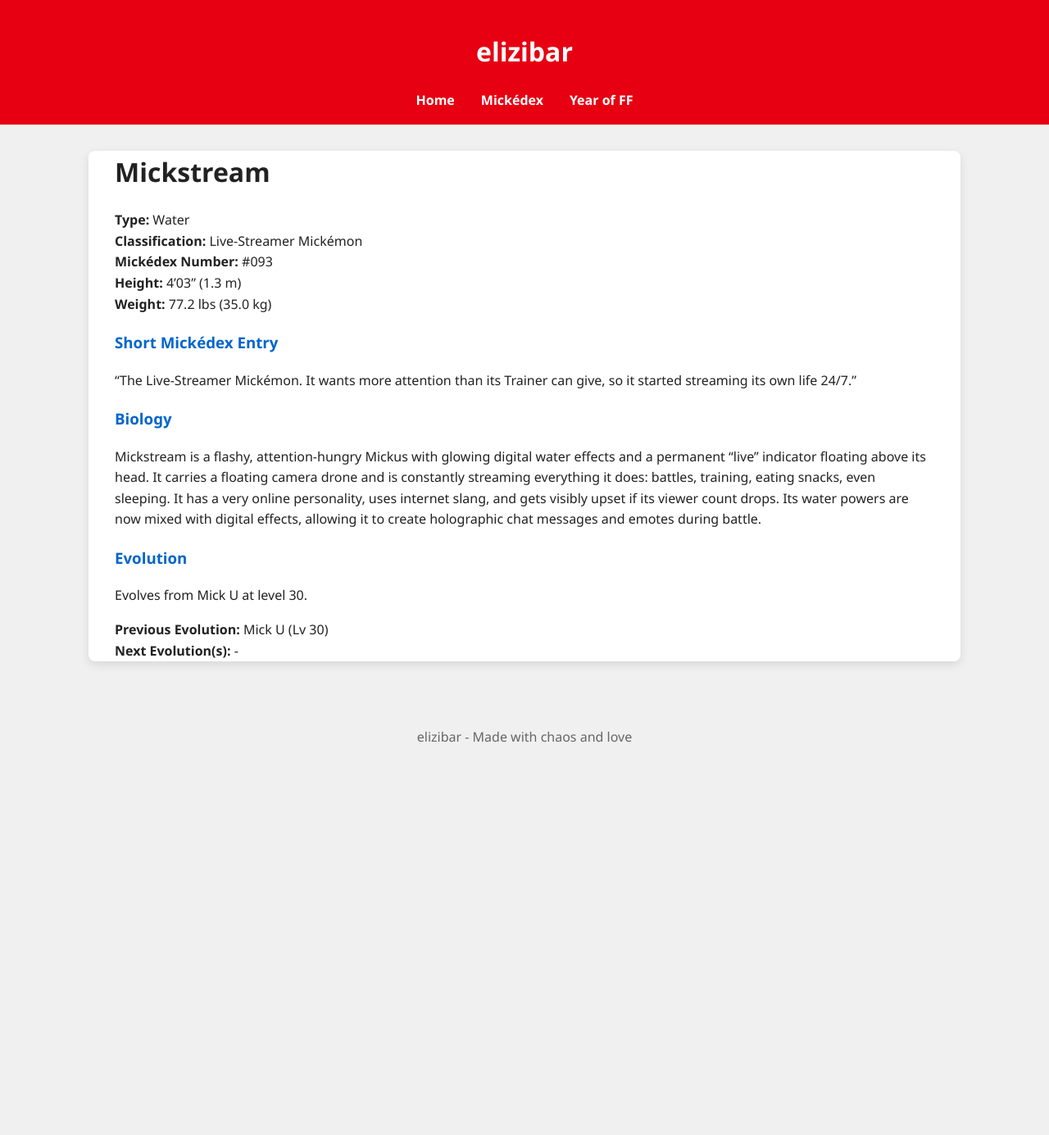
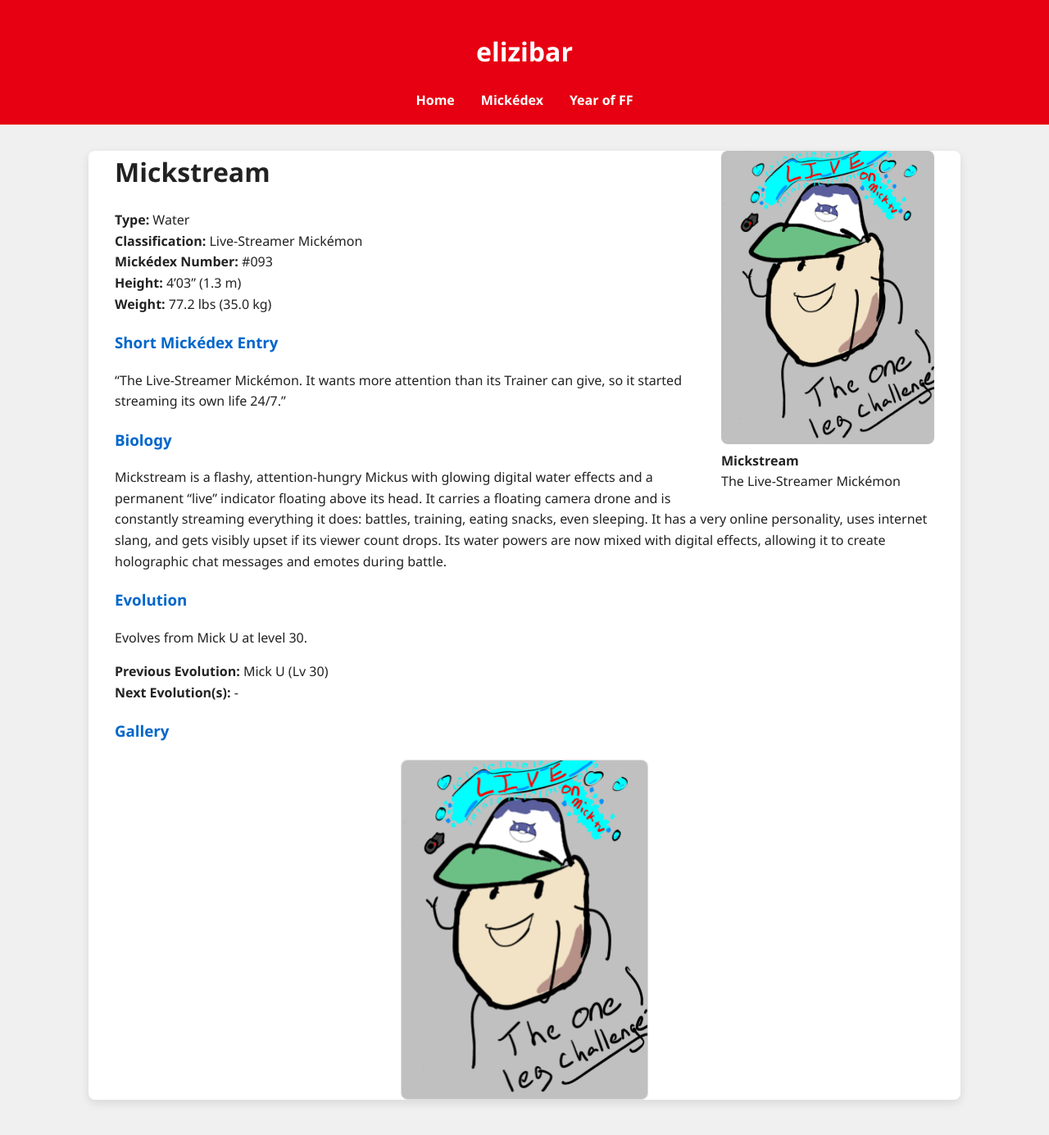
Before and after one commit to elizibar/elizibar.github.io, a Jekyll site: the page built from mickedex/simp/mickstream.md, in a window 1280 px wide and 1400 px high. Shown: the top 1385 px of the window at 82% size. Built offline with Jekyll 4.4.1, drawn with Linux system fonts in a browser that asks for light colours.

Commit message:
mickstream

```diff
--- a/mickedex/simp/mickstream.md
+++ b/mickedex/simp/mickstream.md
@@ -3,6 +3,11 @@
 layout: default
 permalink: /mickedex/mickstream/
 ---
+
+<figure style="float: right; margin: 0 0 20px 20px; width: 260px;">
+  <img src="/assets/images/mickstream.png" alt="Mickstream" style="width: 100%; border-radius: 8px;">
+  <figcaption><strong>Mickstream</strong><br>The Live-Streamer Mickémon</figcaption>
+</figure>
 
 # Mickstream
 
@@ -23,3 +28,6 @@
 
 **Previous Evolution:** Mick U (Lv 30)
 **Next Evolution(s):** -
+
+### Gallery
+![Mickstream](/assets/images/mickstream.png){:width="30%" style="display: block; margin: 20px auto; border: 1px solid #ddd; border-radius: 8px;"}
```
Also changed, not shown: assets/images/mickshrimp.png (added), assets/images/mickstream.png (added).
